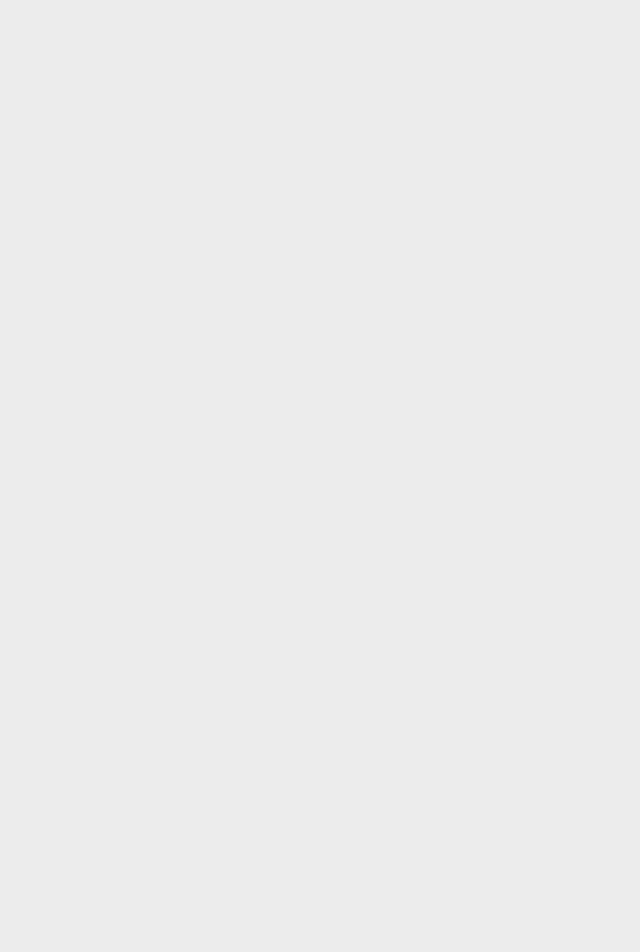
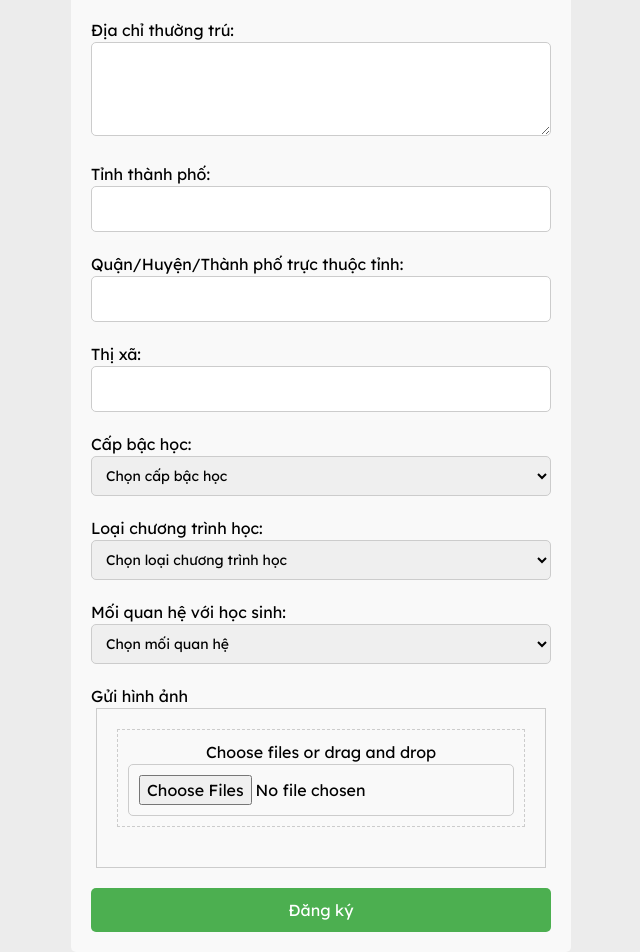
Before and after one commit to nguyenngocthach1403/preschool-system-project, a Vue app in the folder preschool_web_application/: page /registration in a window 1280 px wide. Before the commit this address had no page. Shown: the part 322-1274 px from the top of the page, without its empty margins (319-959 px from the left). Before the commit the page ends 800 px from the top, so only its background shows below. Built offline with nearby package versions, Linux system fonts and the light colour scheme.

Commit message:
Toàn 8/5 16:50 Feat: create registration-form

```diff
--- a/preschool_web_application/src/presentations/dash_board_page/views/dash_board_page.vue
+++ b/preschool_web_application/src/presentations/dash_board_page/views/dash_board_page.vue
@@ -2,6 +2,8 @@
     <div class="bg-white ml-4 rounded-3xl text-center text-3xl">
         Dashboard
     </div>
+    <router-link to="/registration"><button>Phieu dang ky</button></router-link>
+
 </template>
 
 <script lang="ts">
--- /dev/null
+++ b/preschool_web_application/src/presentations/registration/view/registration-form.vue
@@ -0,0 +1,267 @@
+<template>
+    <div class="registration-form">
+      <p>Form đăng ký</p>
+
+      <form @submit="onSubmit">
+        <div class="form-group">
+          <label for="name">Họ tên:</label>
+          <input type="text" id="name" v-model="name" class="form-control" />
+        </div>
+
+        <div class="form-group">
+          <label for="email">Email:</label>
+          <input type="email" id="email" v-model="email" class="form-control" />
+        </div>
+
+        <div class="form-group">
+          <label for="phone">Số điện thoại:</label>
+          <input type="tel" id="phone" v-model="phone" class="form-control" />
+        </div>
+
+        <div class="form-group">
+          <label for="address">Địa chỉ thường trú:</label>
+          <textarea id="address" v-model="address" class="form-control" rows="3"></textarea>
+        </div>
+
+        <div class="form-group">
+          <label for="city">Tỉnh thành phố:</label>
+          <input type="text" id="city" v-model="city" class="form-control" />
+        </div>
+
+        <div class="form-group">
+          <label for="district">Quận/Huyện/Thành phố trực thuộc tỉnh:</label>
+          <input type="text" id="district" v-model="district" class="form-control" />
+        </div>
+
+        <div class="form-group">
+          <label for="town">Thị xã:</label>
+          <input type="text" id="town" v-model="town" class="form-control" />
+        </div>
+
+        <div class="form-group">
+          <label for="levels">Cấp bậc học:</label>
+          <select id="levels" v-model="levels" class="form-control">
+            <option value="0">Chọn cấp bậc học</option>
+            <option value="1">Mầm</option>
+            <option value="2">Chồi</option>
+            <option value="3">Lá</option>
+          </select>
+        </div>
+
+        <div class="form-group">
+          <label for="syllabus">Loại chương trình học:</label>
+          <select id="syllabus" v-model="syllabus" class="form-control" required>
+            <option value="0">Chọn loại chương trình học</option>
+            <option value="1">Chương trình chuẩn</option>
+            <option value="2">Chương trình nâng cao</option>
+            <option value="3">Chương trình quốc tế</option>
+          </select>
+        </div>
+
+        <div class="form-group">
+          <label for="relationship">Mối quan hệ với học sinh:</label>
+          <select id="relationship" v-model="relationship" class="form-control">
+            <option value="0">Chọn mối quan hệ</option>
+            <option value="1">Bố</option>
+            <option value="2">Mẹ</option>
+            <option value="3">Anh, Chị</option>
+            <option value="4">Ông, Bà</option>
+            <option value="5">Người giám hộ</option>
+          </select>
+        </div>
+
+        <label for="upload">Gửi hình ảnh</label>
+        <div class="file-uploader">
+          <div class="upload-area">
+            <div class="dropzone">
+              <h2>Choose files or drag and drop</h2>
+            </div>
+            <input type="file" @change="handleFileSelect" multiple />
+          </div>
+
+          <div class="uploaded-files">
+            <div v-for="(file, index) in uploadedFiles" :key="index">
+              <div class="file-info">
+                <span class="filename">{{ file.name }}</span>
+                <span
+                  ><button @click="removeFile(index)"><img :src="delete_icon" alt="" /></button
+                ></span>
+              </div>
+              <!-- <div class="progress-bar">
+            <div class="progress" :style="{ width: file.progress + '%' }"></div>
+          </div> -->
+            </div>
+          </div>
+        </div>
+        <div class="btn-submit">
+          <button class="btn-dangky">Đăng ký</button>
+        </div>
+      </form>
+    </div>
+  </template>
+
+  <script>
+  import { ref } from 'vue';
+  import delete_icon from "@/assets/icons/delete.svg";
+  export default {
+    data() {
+      return {
+        name: '',
+        email: '',
+        phone: '',
+        address: '',
+        city: '',
+        district: '',
+        town: '',
+        levels: '0',
+        syllabus: '0',
+        relationship: '0',
+        // informationState: ''
+        // status: '',
+        delete_icon: delete_icon
+      }
+    },
+
+    setup() {
+      const uploadedFiles = ref([])
+      const handleFileSelect = (event) => {
+        const files = event.target.files
+        for (const file of files) {
+          uploadedFiles.value.push({
+            name: file.name,
+            // size: file.size,
+            progress: 0
+          })
+
+          // Upload the file to the server here
+        }
+      }
+
+      const removeFile = (index) => {
+        uploadedFiles.value.splice(index, 1)
+      }
+
+      return {
+        uploadedFiles,
+        handleFileSelect,
+        removeFile
+      }
+    },
+    methods: {
+      onSubmit(event) {
+        event.preventDefault()
+        console.log(this.name)
+        console.log(this.email)
+        console.log(this.phone)
+        console.log(this.address)
+        console.log(this.city)
+        console.log(this.district)
+        console.log(this.town)
+        console.log(this.levels)
+        console.log(this.syllabus)
+        console.log(this.relationship)
+      }
+    }
+  }
+  </script>
+  <style scoped>
+  .registration-form {
+    max-width: 500px;
+    margin: 0 auto;
+    padding: 20px;
+    background-color: #f9f9f9;
+    border-radius: 5px;
+  }
+
+  .registration-form p {
+    text-align: center;
+    font-weight: bold;
+    margin-bottom: 20px;
+    font-size: 20px;
+  }
+
+  .form-group {
+    margin-bottom: 20px;
+  }
+
+  label {
+    display: block;
+  }
+
+  input,
+  textarea,
+  select {
+    width: 100%;
+    padding: 10px;
+    font-size: 16px;
+    border: 1px solid #ccc;
+    border-radius: 5px;
+    box-sizing: border-box;
+  }
+
+  select {
+    font-size: 14px;
+    height: 40px;
+  }
+
+  .file-uploader {
+    width: 450px;
+    margin: 0 auto;
+    border: 1px solid #ccc;
+    padding: 20px;
+  }
+
+  .upload-area {
+    text-align: center;
+    padding: 10px;
+    border: 1px dashed #ccc;
+  }
+
+  .dropzone {
+    cursor: pointer;
+  }
+
+  .uploaded-files {
+    margin-top: 20px;
+  }
+
+  .file-info {
+    display: flex;
+    justify-content: space-between;
+    align-items: center;
+    margin-bottom: 10px;
+  }
+
+  /* .progress-bar {
+    background-color: #f0f0f0;
+    height: 5px;
+    margin-bottom: 10px;
+  }
+
+  .progress {
+    background-color: #4caf50;
+    height: 100%;
+    transition: width 0.5s ease;
+  } */
+
+  .file-info img {
+    width: 20px;
+    height: 20px;
+  }
+
+  .btn-dangky {
+    margin-top: 20px;
+    width: 100%;
+    padding: 10px;
+    font-size: 16px;
+    background-color: #4caf50;
+    color: #fff;
+    border: none;
+    border-radius: 5px;
+    cursor: pointer;
+  }
+
+  .btn-dangky:hover {
+    background-color: #45a049;
+  }
+  </style>
--- a/preschool_web_application/src/router/router.ts
+++ b/preschool_web_application/src/router/router.ts
@@ -8,6 +8,7 @@ import StudentCreationView from '@/presentations/student_creation_page/views/stu
 import ParentCreationView from '@/presentations/parent_page/views/parent_create_page.vue';
 import HomePage from '@/presentations/home_page/views/home_page.vue'
 import LoginView from '@/presentations/login_page/login_view.vue';
+import RegistrationForm from '@/presentations/registration/view/registration-form.vue'
 const router = Router()
 export default router;
 function Router()
@@ -19,6 +20,11 @@ function Router()
                 name: 'LoginView',
                 path: '/',
                 component: LoginView,
+            },
+            {
+                name: 'RegistrationFormView',
+                path: '/registration',
+                component: RegistrationForm,
             },
             {
                 name: 'HomePage',
```
